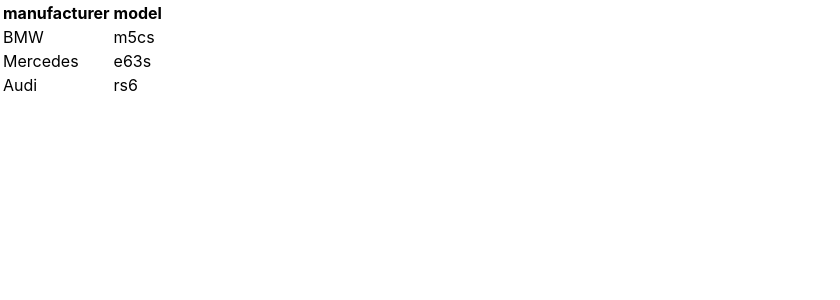
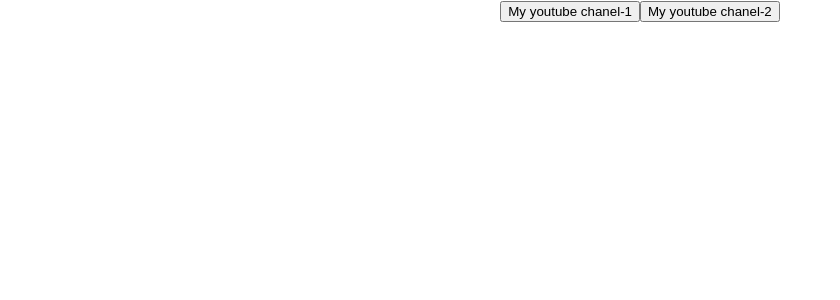
Before and after one commit to Anton-Osip/microtasks, a React (Create React App) app: page / in a window 1280 px wide. Shown: the top 300 px of the page, without its empty margins (0-840 px from the left). Built offline with nearby package versions, Linux system fonts and the light colour scheme.

Commit message:
03 - Button

```diff
--- a/src/App.tsx
+++ b/src/App.tsx
@@ -1,30 +1,45 @@
-import React, {useState} from 'react';
-import {NewComponent} from "./NewComponent";
+import './App.css'
+import {Button} from "./components/Button";
 
 function App() {
-    // const [students, setStudents] = useState([
-    //         {id: 1, name: "James", age: 8},
-    //         {id: 2, name: "Robert", age: 18},
-    //         {id: 3, name: "John", age: 28},
-    //         {id: 4, name: "Michael", age: 38},
-    //         {id: 5, name: "William", age: 48},
-    //         {id: 6, name: "David", age: 58},
-    //         {id: 7, name: "Richard", age: 68},
-    //         {id: 8, name: "Joseph", age: 78},
-    //         {id: 9, name: "Thomas", age: 88},
-    //         {id: 10, name: "Charles", age: 98},
-    //         {id: 11, name: "Christopher", age: 100},
-    //     ]
-    // )
-    const topCars = [
-        {manufacturer:'BMW', model:'m5cs'},
-        {manufacturer:'Mercedes', model:'e63s'},
-        {manufacturer:'Audi', model:'rs6'}
-    ]
+
+    // const onClickHandler = (name: string) => {
+    //     console.log(`Hello! I am ${name}`)
+    // }
+    // const foo1 = () => {
+    //     console.log('foo1')
+    // }
+    // const foo2 = (number: number) => {
+    //     console.log(number)
+    // }
+
+    const button1Foo = (subscriber: string) => {
+        console.log(subscriber)
+    }
+    const button2Foo = (subscriber: string) => {
+        console.log(subscriber)
+    }
     return (
-        // <NewComponent students={students}/>
-         <NewComponent topCars={topCars}/>
-    );
+
+
+        <div className = "App">
+            <Button
+                name = {'My youtube chanel-1'}
+                callback = {
+                    () => {
+                        button1Foo('I am Anton')
+                    }
+                }/>
+            <Button
+                name = {'My youtube chanel-2'}
+                callback = {
+                    () => {
+                        button2Foo('I am Yana')
+                    }
+                }
+            />
+        </div>
+    )
 }
 
 export default App;
--- /dev/null
+++ b/src/components/Button.tsx
@@ -0,0 +1,10 @@
+type ButtonProps = { name: string, callback: () => void }
+
+export const Button = (props: ButtonProps) => {
+    const onClickHandler = () => {
+        props.callback()
+    }
+    return (
+        <button onClick = {onClickHandler}>{props.name}</button>
+    )
+}
```
